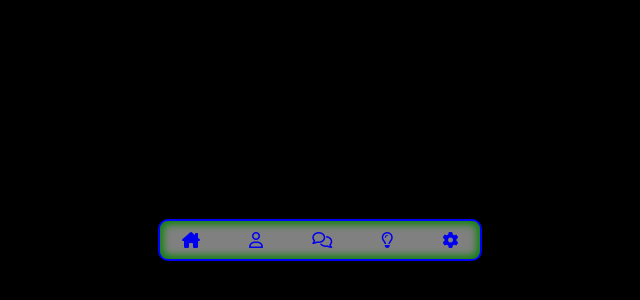
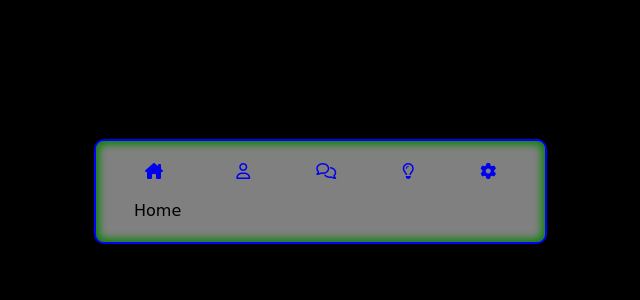
Before and after one commit to git-rishabhjain12/Animated-Navigation-Menu-Indicator-using-Html-CSS-Javascript-Magic-Indicator, a plain HTML site: page index.html in a window 1280 px wide. Shown: the part 192-492 px from the top of the page, without its empty margins (365-1005 px from the left). Drawn offline with Linux system fonts and the light colour scheme.

Commit message:
more code

```diff
--- a/index.html
+++ b/index.html
@@ -15,11 +15,22 @@
 <body>
     <div id="wrapper">
         <div class="container">
-            <a href="#"><i class="fa-solid fa-house-chimney"></i></a>
-            <a href="#"><i class="fa-regular fa-user"></i></a>
-            <a href="#"><i class="fa-regular fa-comments"></i></a>
-            <a href="#"><i class="fa-regular fa-lightbulb"></i></a>
-            <a href="#"><i class="fa-solid fa-gear"></i></a>
+            <div>
+                <a href="#"><i class="fa-solid fa-house-chimney"></i></a>
+                <p>Home</p>
+            </div>
+            <div>
+                <a href="#"><i class="fa-regular fa-user"></i></a>
+            </div>
+            <div>
+                <a href="#"><i class="fa-regular fa-comments"></i></a>
+            </div>
+            <div>
+                <a href="#"><i class="fa-regular fa-lightbulb"></i></a>
+            </div>
+            <div>
+                <a href="#"><i class="fa-solid fa-gear"></i></a>
+            </div>
         </div>
     </div>
     <script src="js.js"></script>
--- a/style.css
+++ b/style.css
@@ -14,10 +14,16 @@ body {
 
 .container {
     position: absolute;
-    top: 50%;
-    left: 40%;
+    top: 40%;
+    left: 35%;
     background-color: grey;
     border: 2px solid blue;
     border-radius: 10px;
     box-shadow: inset 0px 0px 8px 3px green;
+    display: flex;
+    padding: 0 1rem;
 }
+
+.container a {
+    text-decoration: none;
+}
```
